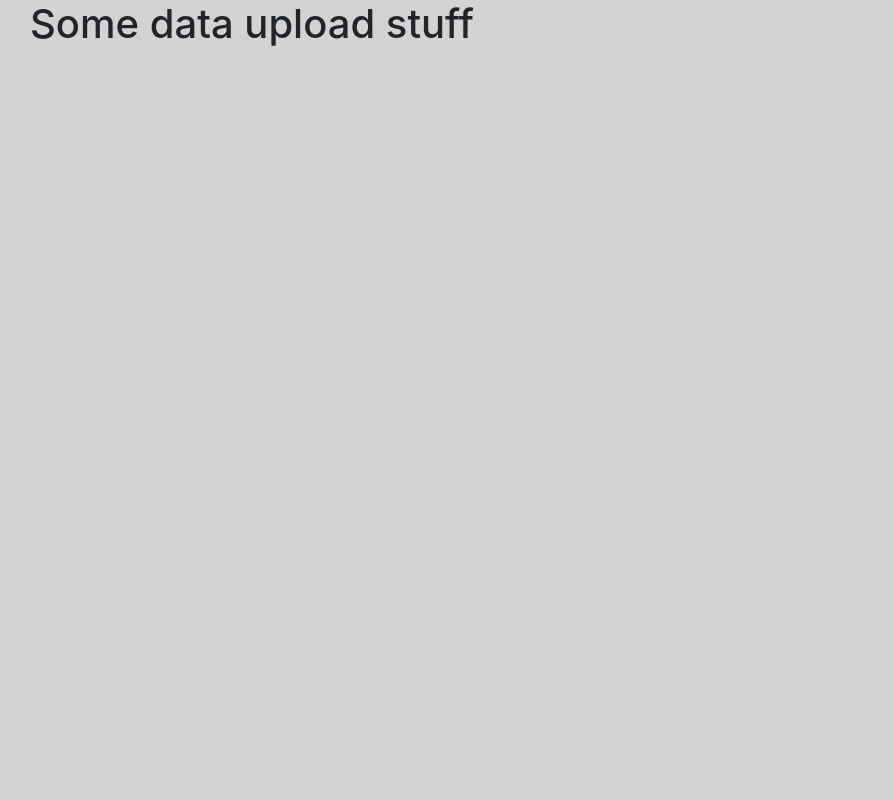
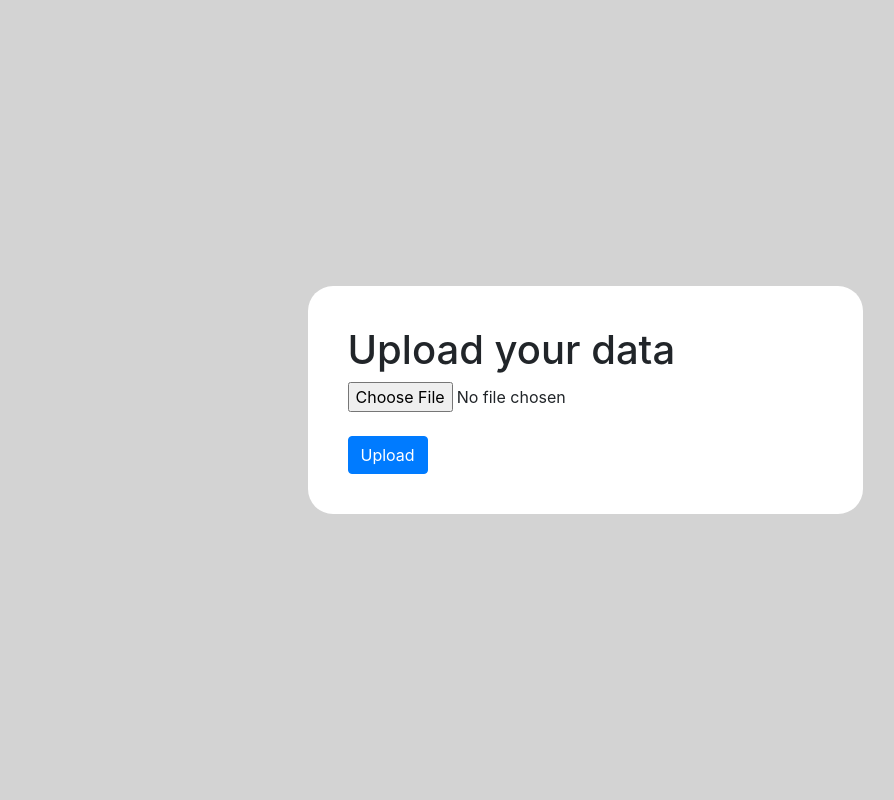
Before and after one commit to thatmariia/eia-demo, a Flask app: page /upload_data in a window 1280 px wide. Shown: the whole page, without its empty margins (55-949 px from the left). Run offline with Flask 2, Linux system fonts and the light colour scheme; some libraries are stand-ins or nearby versions.

Commit message:
Added upload data style

```diff
--- a/web/static/css/style.css
+++ b/web/static/css/style.css
@@ -6,7 +6,7 @@ html body {
 }
 
 /*== Login page ==*/
-.login-container {
+.center-container {
     background: white;
     border-radius: 25px;
     padding: 40px;
--- a/web/templates/sign_in.html
+++ b/web/templates/sign_in.html
@@ -3,7 +3,7 @@
 {% extends "snippets/page_template.html" %}
 {% block content %}
     <div style="display:flex;justify-content:center;align-items:center;height: 100%">
-        <div class="login-container">
+        <div class="center-container">
 
             <!-- The form needs to filled in with 'something' for it to redirect -->
 
--- a/web/templates/upload_data.html
+++ b/web/templates/upload_data.html
@@ -1,4 +1,10 @@
 {% extends "snippets/page_template.html" %}
 {% block content %}
-    <h1>Some data upload stuff</h1>
+    <div style="display:flex;justify-content:center;align-items:center;height: 100%">
+        <div class="center-container">
+            <h1>Upload your data</h1>
+            <input type="file" id="dataInput"><br><br>
+            <button onclick="location.href='/'" class="btn btn-primary">Upload</button>
+        </div>
+    </div>
 {% endblock %}
```
